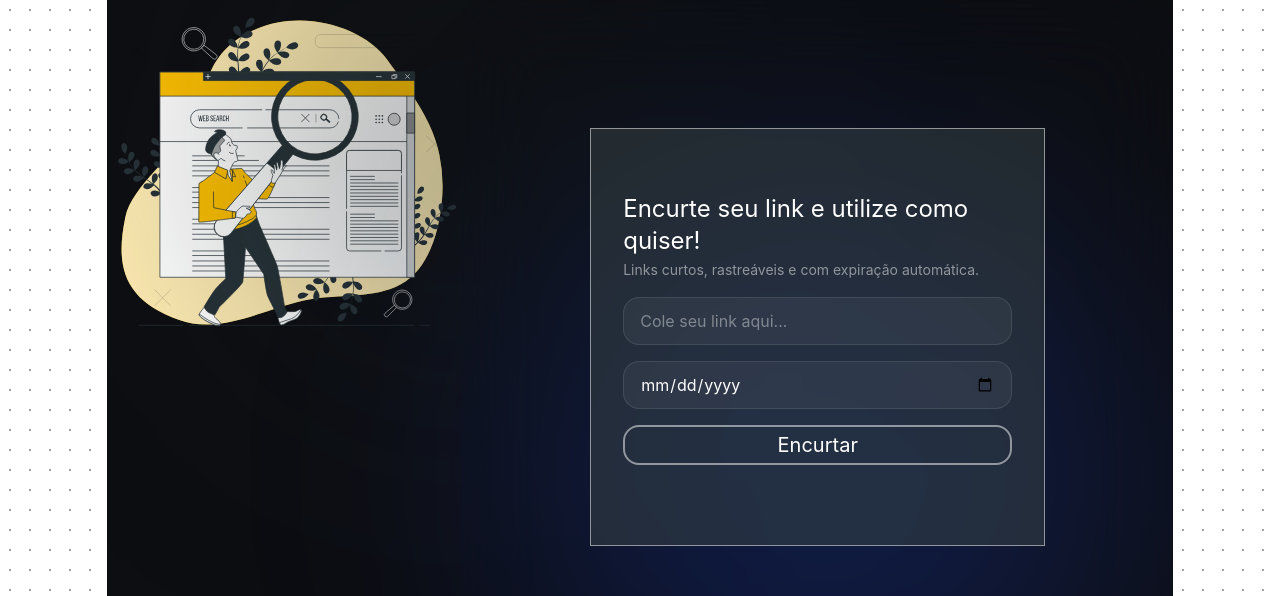
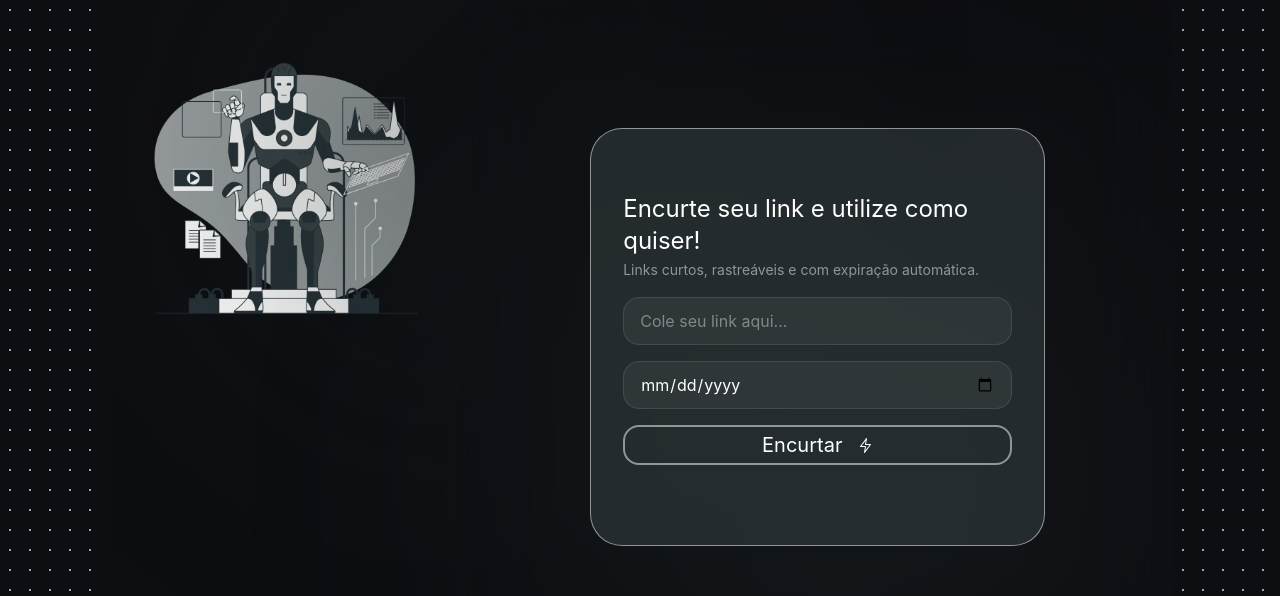
Before and after one commit to gusthavomnz/encurta-ae, a React (Vite) app in the folder frontend/: page /home in a window 1280 px wide. Shown: the top 596 px of the page. Built offline with nearby package versions, Linux system fonts and the light colour scheme; no server answers.

Commit message:
refactor: alteração do bg/componente do card link para ficar compativel com nova header em tons mist-700

```diff
--- a/frontend/src/components/CardEncurtador.tsx
+++ b/frontend/src/components/CardEncurtador.tsx
@@ -2,6 +2,7 @@ import ConfirmButton from "./ui/ConfirmBotton";
 import { useState } from "react";
 import { useCreateLink } from "../hooks/useCreateLink";
 import { ButtonIcon } from "@radix-ui/react-icons";
+import {LightningBoltIcon} from "@radix-ui/react-icons";
 
 function CardEncurtador() {
   const [redirectUrl, setRedirectUrl] = useState("");
@@ -27,7 +28,8 @@ function CardEncurtador() {
   };
   return (
     <div className="w-full h-[50vh] md:w-2/3 md:h-full shrink-0 md:px-32 md:py-32 px-2 py-2 backdrop-blur-2xl">
-      <div className="md:w-full md:h-full border-1 border-white/50 bg-mist-700/50 backdrop-blur-2xl justify-center items-center py-16 p-4 ">
+
+      <div className="md:w-full md:h-full border-1 border-white/50 bg-mist-700/50 backdrop-blur-2xl justify-center items-center py-16 p-4 rounded-4xl ">
         <p className="font-sans text-white px-4 text-2xl">
           Encurte seu link e utilize como quiser!
         </p>
@@ -51,8 +53,9 @@ function CardEncurtador() {
             className="w-full h-12 bg-white/5 border border-white/10 rounded-2xl px-4 text-white placeholder-white/40 outline-none focus:border-white/60 focus:bg-white/10 transition-colors"
           />
 
-        <button className="w-full px-4 h-10 border-2 border-white/50 rounded-2xl items-center ">
-            <p className="font-sans items-center text-xl text-white px-2 flex justify-center"> Encurtar</p>
+        <button className="w-full px-4 h-10 border-2 border-white/50 rounded-2xl ">
+            <p className="font-sans items-center text-xl text-white px-2 flex justify-center gap-4"> Encurtar <LightningBoltIcon/> </p>
+
         </button>
         </form>
       </div>
--- a/frontend/src/components/CardListaLinks.tsx
+++ b/frontend/src/components/CardListaLinks.tsx
@@ -80,7 +80,7 @@ const idUserLogado = localStorage.getItem("userId");
   };
 
   return (
-    <div className="w-full h-24 md:h-12 md:w-4/5 p-0.5 flex flex-col md:flex-row justify-between rounded-2xl  border-2 bg-white ">
+    <div className="w-full h-24 md:h-12 md:w-4/5 p-0.5 flex flex-col md:flex-row justify-between rounded-2xl  border-1 border-white bg-mist-700 font-sans text-white">
       <div className="h-1/2 md:h-full flex flex-row">
         <div className="flex items-center truncate px-2">
           <p className="px-2 text-xl">{linkEncurtadoCompleto}</p>
@@ -96,8 +96,8 @@ const idUserLogado = localStorage.getItem("userId");
       </div>
 
       <div className="h-1/2 md:h-full md:w-1/2 flex flex-row items-center justify-between">
-        <div className="bg-white h-full flex items-center px-2 flex-1 min-w-0">
-          <p className="px-2 text-xl text-gray-600 truncate">
+        <div className=" h-full flex items-center px-2 flex-1 min-w-0">
+          <p className="px-2 text-xl truncate">
             {previewRedirectUrl}...
           </p>
         </div>
@@ -111,15 +111,15 @@ const idUserLogado = localStorage.getItem("userId");
           <button
             type="button"
             onClick={AbrirModalCalendario}
-            className="bg-white h-full w-12 hover:bg-gray-100 transition-colors flex items-center justify-center border-l border-r border-gray-200"
+            className=" h-full w-12 hover:bg-mist-400/50 transition-colors flex items-center justify-center border-l border-r border-gray-200"
           >
-            <CalendarIcon/>
+            <CalendarIcon className="text-white"/>
           </button>
 
           <button
             type="button"
             onClick={AbrirModalDeletarLink}
-            className="h-full w-12 flex items-center justify-center text-red-500"
+            className="h-full w-12 flex items-center justify-center text-red-500 hover:bg-mist-400/50"
           >
             <TrashIcon/>
           </button>
--- a/frontend/src/components/HeaderHome.tsx
+++ b/frontend/src/components/HeaderHome.tsx
@@ -1,15 +1,15 @@
-import imagemEncurtadorLink from "../assets/homePageIcon.svg";
+import imagemHero from "../assets/hero-section.png"
 import CardEncurtador from "./CardEncurtador";
 
 function HeaderHome() {
   return (
-    <div className="w-full h-full relative flex flex-col md:flex-row bg-[#0d0e12] overflow-hidden ">
+    <div className="w-full h-full relative flex flex-col md:flex-row overflow-hidden ">
       <div className="absolute top-[-15%] left-[10%] w-[500px] h-[500px] bg-mist-900/30 rounded-full blur-[130px] pointer-events-none" />
-      <div className="absolute bottom-[-15%] right-[5%] w-[600px] h-[600px] bg-blue-800/30 rounded-full blur-[130px] pointer-events-none" />
+      <div className="absolute bottom-[-15%] right-[5%] w-[600px] h-[600px] bg-mist-800/30 rounded-full blur-[130px] pointer-events-none" />
 
       <div className="w-full h-full md:w-1/3 md:h-full flex justify-center items-center shrink-0 ">
         <img
-          src={imagemEncurtadorLink}
+          src={imagemHero}
           alt="Icon"
           className="h-full w-full object-contain "
         />
--- a/frontend/src/pages/PaginaPrincipal.tsx
+++ b/frontend/src/pages/PaginaPrincipal.tsx
@@ -9,9 +9,10 @@ function PaginaPrincipal() {
     const {data, isLoading} = useListAllLinks(userId || "")
     const listaDeLinks = data?.Links || [];
     return (
-        <div className="flex flex-col w-screen min-h-screen overflow-y-auto md:overflow-hidden">
+        <div className="flex flex-col w-screen min-h-screen overflow-y-auto md:overflow-hidden  bg-[#0d0e12] ">
 
             {/* Div da imagem(esquerda) + encurtador de links(direita)*/}
+
             <div className="h-auto md:h-1/2 w-full flex flex-row shrink-0">
                 <div className="hidden md:block md:w-1/12  bg-[radial-gradient(#9ca3af_1px,transparent_1px)] bg-[size:20px_20px]"> </div>
                 <div className="w-full md:w-10/12 h-full">
@@ -21,7 +22,7 @@ function PaginaPrincipal() {
             </div>
 
            {/* Div da lista de links */}
-            <div className="h-screen  bg-white flex flex-row ">
+            <div className="h-screen  w-full flex flex-row ">
             <div className="hidden md:block md:w-1/12 h-full bg-[radial-gradient(#9ca3af_1px,transparent_1px)] bg-[size:20px_20px]"> </div>
             <div className="flex flex-col  items-center w-full gap-1">
                 {!isLoading && listaDeLinks.map((link: getLinkRequest) => (
```
Also changed, not shown: frontend/src/assets/hero-section.png (added), frontend/src/assets/homePageIcon.svg (deleted).
